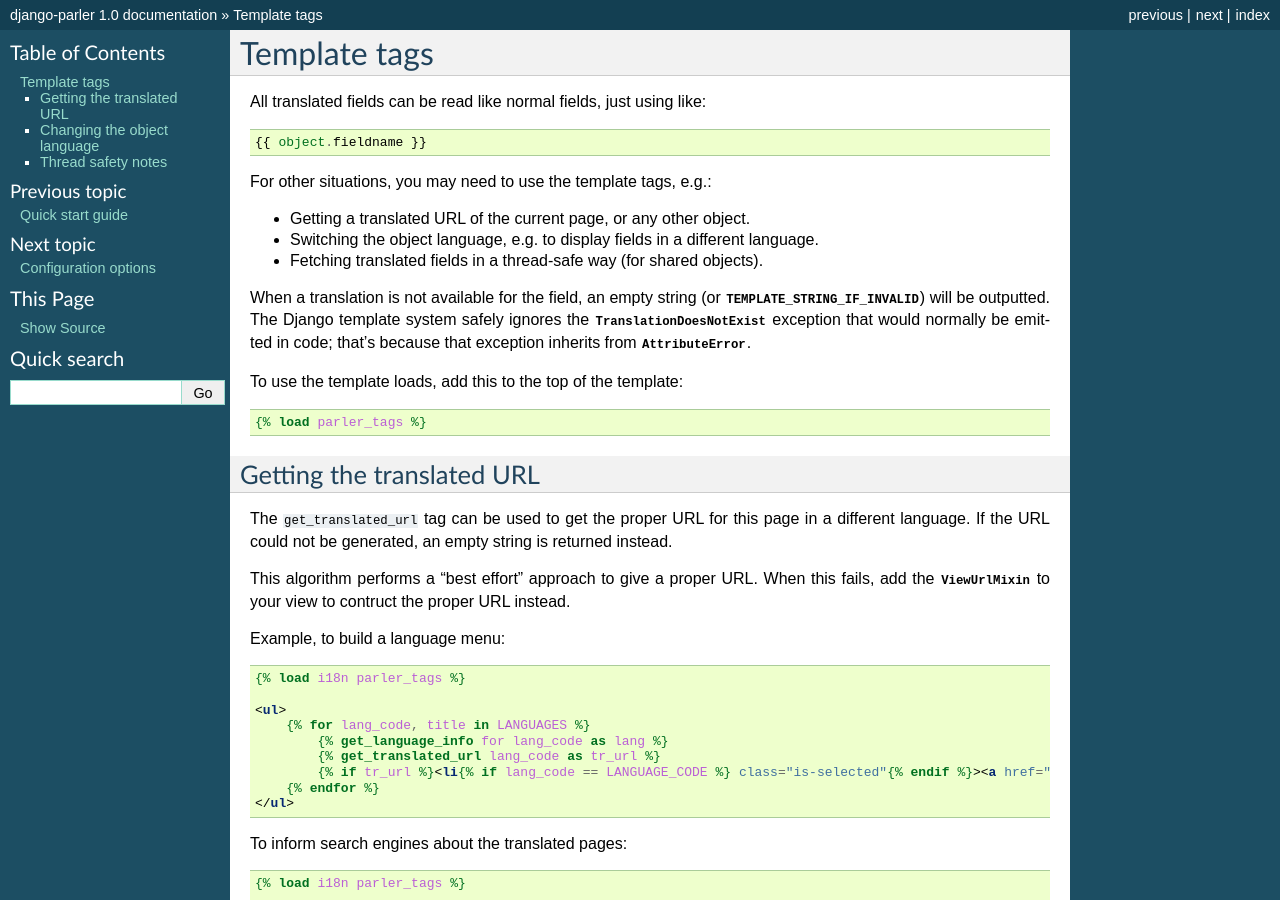
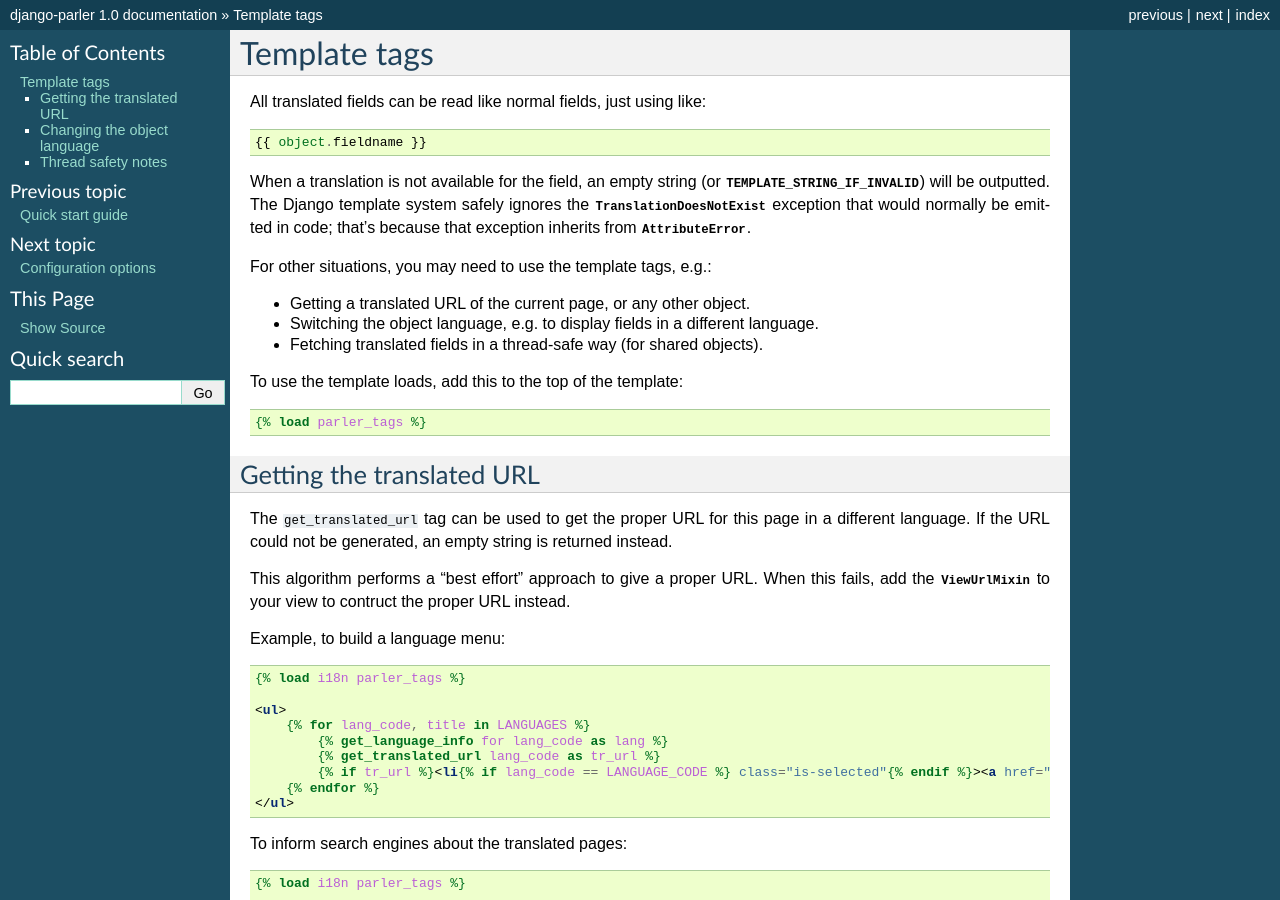
Before and after one commit to django-parler/django-parler, a Sphinx documentation site: the page built from docs/templatetags.rst, in a window 1280 px wide and 900 px high. Built offline with Sphinx 7.4.7, drawn with Linux system fonts in a browser that asks for light colours.

```diff
--- a/docs/templatetags.rst
+++ b/docs/templatetags.rst
@@ -7,17 +7,17 @@ All translated fields can be read like normal fields, just using like::
 
     {{ object.fieldname }}
 
+When a translation is not available for the field,
+an empty string (or :django:setting:`TEMPLATE_STRING_IF_INVALID`) will be outputted.
+The Django template system safely ignores the :class:`~parler.models.TranslationDoesNotExist`
+exception that would normally be emitted in code;
+that's because that exception inherits from :class:`~exceptions.AttributeError`.
+
 For other situations, you may need to use the template tags, e.g.:
 
 * Getting a translated URL of the current page, or any other object.
 * Switching the object language, e.g. to display fields in a different language.
 * Fetching translated fields in a thread-safe way (for shared objects).
-
-When a translation is not available for the field,
-an empty string (or :django:setting:`TEMPLATE_STRING_IF_INVALID`) will be outputted.
-The Django template system safely ignores the :class:`~parler.models.TranslationDoesNotExist`
-exception that would normally be emitted in code;
-that's because that exception inherits from :class:`~exceptions.AttributeError`.
 
 To use the template loads, add this to the top of the template:
 
```
